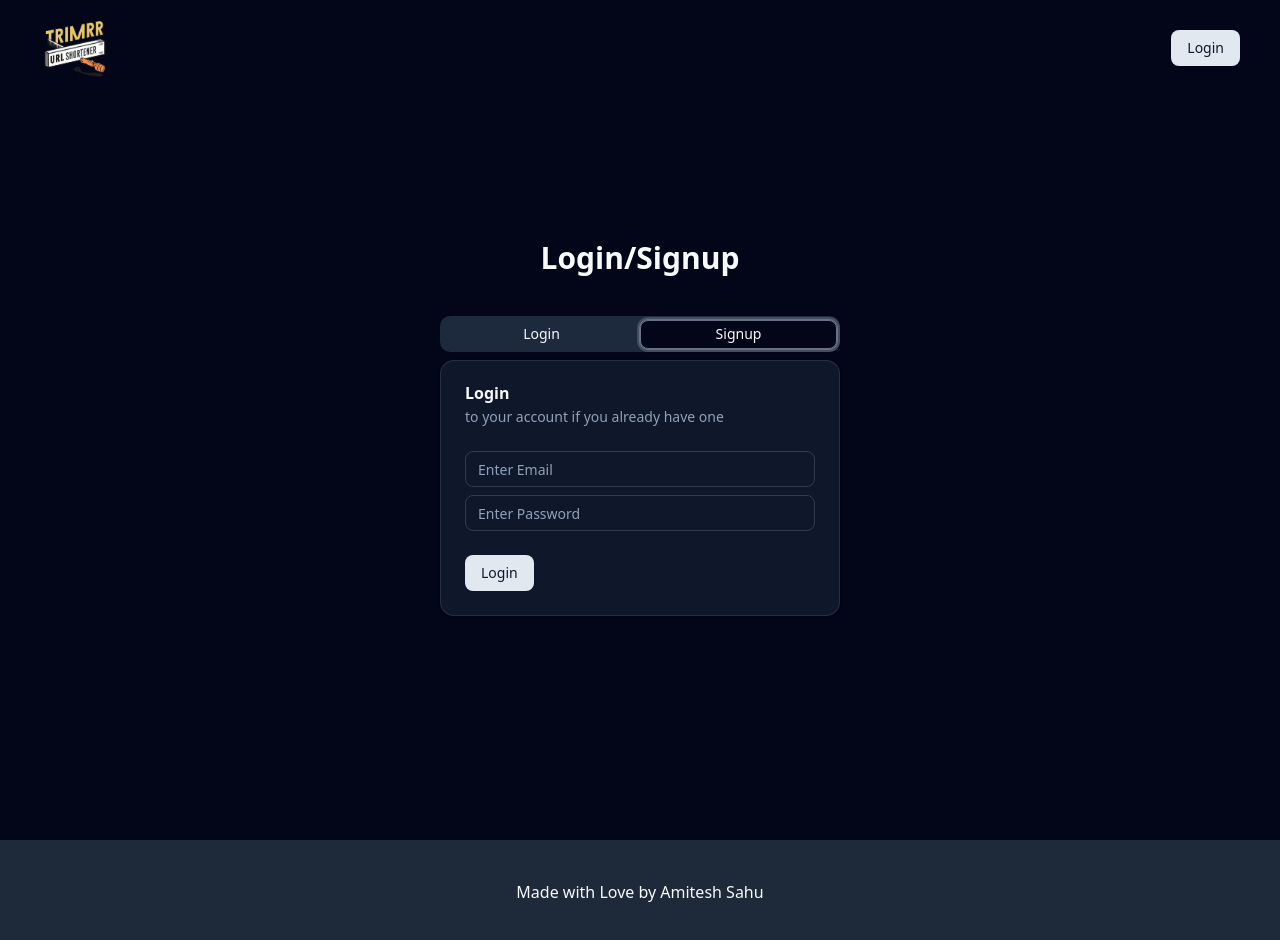
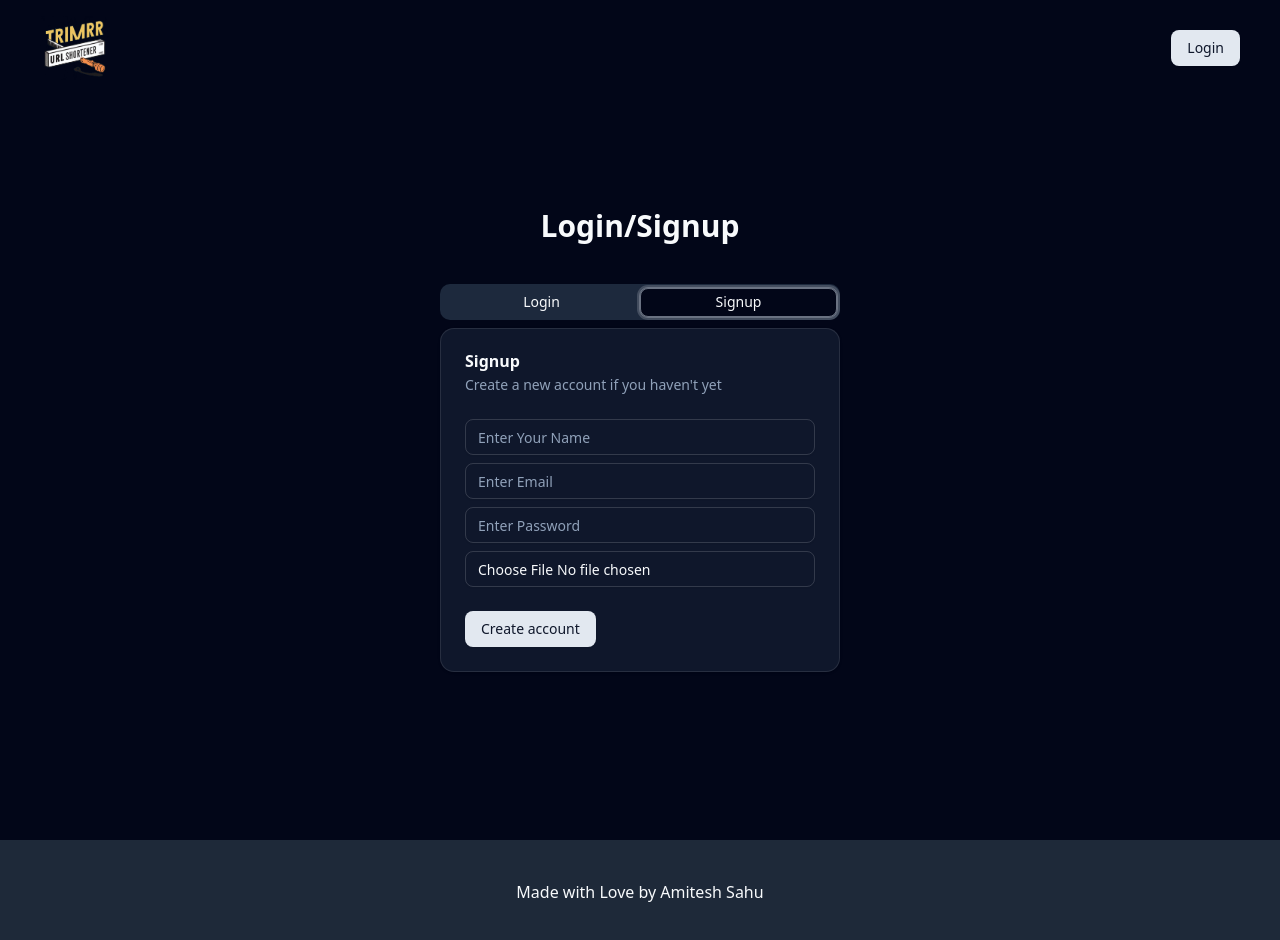
Before and after one commit to AmiteshSahu31/URL-Shortener, a React (Vite) app: page /auth in a window 1280 px wide. Both pictures are taken after a click on the tab "Signup". Shown: the top 940 px of the page. Built offline with nearby package versions, Linux system fonts and the light colour scheme; no server answers.

Commit message:
signup UI and protected routes

```diff
--- a/src/App.jsx
+++ b/src/App.jsx
@@ -8,6 +8,7 @@ import RedirectLink from './pages/RedirectLink'
 import AppLayout from './layouts/app-layout'
 import ErrorPage from './pages/ErrorPage'
 import UrlProvider from './context'
+import RequireAuth from './components/require-auth'
 
 
 const router= createBrowserRouter([{
@@ -19,7 +20,7 @@ const router= createBrowserRouter([{
     },
     {
       path:'/dashboard',
-      element:<Dashboard/>
+      element: <RequireAuth><Dashboard/></RequireAuth>
     },
     {
       path:'/auth',
@@ -27,7 +28,7 @@ const router= createBrowserRouter([{
     },
     {
       path:'/link/:id',
-      element:<Link/>
+      element:<RequireAuth><Link/></RequireAuth>
     },
     {
       path:'/:id',
--- a/src/components/header.jsx
+++ b/src/components/header.jsx
@@ -11,13 +11,21 @@ import {
   } from "@/components/ui/dropdown-menu"
 import { Avatar, AvatarFallback, AvatarImage } from "@/components/ui/avatar"
 import { LinkIcon, LogOut } from 'lucide-react'
+import { UrlState } from '@/context'
+import useFetch from '@/hooks/useFetch'
+import { logout } from '@/db/apiAuth'
+import { BarLoader } from 'react-spinners'
 
 
 
 const Header = () => {
     const navigate= useNavigate();
-    const user=false;
+    const {user, fetchUser}=UrlState();
+
+    const {loading,fn:fnLogout}=useFetch(logout);
+
   return (
+    <>
     <nav className='py-4 px-10 flex justify-between items-center'>
         <Link>
           <img src="/logo.png" alt="Trimmr logo" className='h-16' />
@@ -28,23 +36,33 @@ const Header = () => {
             : <DropdownMenu>
             <DropdownMenuTrigger>
             <Avatar>
-                <AvatarImage src="https://github.com/shadcn.png" className={"rounded-full overflow-hidden w-10"} />
+                <AvatarImage src={user?.user_metadata?.profile_pic} className={"rounded-full overflow-hidden w-10"} />
                 <AvatarFallback>AS</AvatarFallback>
             </Avatar>
             </DropdownMenuTrigger>
             <DropdownMenuContent>
-              <DropdownMenuLabel>Amitesh Sahu</DropdownMenuLabel>
+              <DropdownMenuLabel>{user?.user_metadata?.name}</DropdownMenuLabel>
               <DropdownMenuSeparator />
               <DropdownMenuItem><LinkIcon className='size-4'/>My Links</DropdownMenuItem>
               <DropdownMenuItem className="text-red-400">
-                <LogOut className="size-4"/><span>Logout</span></DropdownMenuItem>
+                <LogOut className="size-4"/>
+                <span onClick={() => {
+                  fnLogout().then(() => {
+                    fetchUser();
+                    navigate("/");
+                  })
+                }}>
+                  Logout
+                </span>
+                </DropdownMenuItem>
             </DropdownMenuContent>
           </DropdownMenu>
            }
 
         </div>
-
     </nav>
+    {loading && <BarLoader width={"100%"} color="#36d7b7" className='mb-4' />}
+    </>
   )
 }
 
--- /dev/null
+++ b/src/components/require-auth.jsx
@@ -0,0 +1,20 @@
+import React from 'react'
+import { useNavigate } from 'react-router-dom';
+import { UrlState } from '@/context';
+import { useEffect } from 'react';
+import { BarLoader } from 'react-spinners';
+
+const RequireAuth = ({children}) => {
+  const navigate= useNavigate();
+  const {isAuthenticated, loading} = UrlState();
+
+  useEffect(() => {
+    if (!isAuthenticated && !loading) navigate("/auth");
+  }, [isAuthenticated, loading]);
+
+if (loading) return <BarLoader width={"100%"} color="#36d7b7" />;
+
+if (isAuthenticated) return children;
+}
+
+export default RequireAuth;
--- a/src/components/signup.jsx
+++ b/src/components/signup.jsx
@@ -12,7 +12,7 @@ import {useNavigate, useSearchParams} from "react-router-dom";
 import {useEffect, useState} from "react";
 import * as Yup from "yup";
 import Error from "./error";
-import { login } from "@/db/apiAuth";
+import { signup } from "@/db/apiAuth";
 import {BeatLoader} from "react-spinners";
 import useFetch from "@/hooks/useFetch";
 import { UrlState } from "@/context";
@@ -25,19 +25,21 @@ const Signup = () => {
 
   const [errors, setErrors] = useState({});
   const [formData, setFormData] = useState({
+    name:"",
     email: "",
     password: "",
+    profile_pic:null,
   });
 
   const handleInputChange = (e) => {
-    const {name, value} = e.target;
+    const {name, value, files} = e.target;
     setFormData((prevState) => ({
       ...prevState,
-      [name]: value,
+      [name]: files? files[0] : value,
     }));
   };
 
-  const {loading, error, fn: fnLogin, data} = useFetch(login, formData);
+  const {loading, error, fn: fnSignup, data} = useFetch(signup, formData);
    const {fetchUser} = UrlState();
 
   useEffect(() => {
@@ -47,22 +49,24 @@ const Signup = () => {
       navigate(`/dashboard?${longLink ? `createNew=${longLink}` : ""}`);
     }
     //  eslint-disable-next-line react-hooks/exhaustive-deps
-  }, [error, data]);
+  }, [error,loading]);
 
-  const handleLogin = async () => {
+  const handleSignup = async () => {
     setErrors([]);
     try {
       const schema = Yup.object().shape({
+        name: Yup.string().required("Name is required"),
         email: Yup.string()
           .email("Invalid email")
           .required("Email is required"),
         password: Yup.string()
           .min(6, "Password must be at least 6 characters")
           .required("Password is required"),
+        profile_pic: Yup.mixed().required("Profile picture is required"),
       });
 
       await schema.validate(formData, {abortEarly: false});
-      await fnLogin();
+      await fnSignup();
 
     } catch (e) {
       const newErrors = {};
@@ -78,13 +82,22 @@ const Signup = () => {
   return (
     <Card>
       <CardHeader>
-        <CardTitle>Login</CardTitle>
+        <CardTitle>Signup</CardTitle>
         <CardDescription>
-          to your account if you already have one
+          Create a new account if you haven't yet
         </CardDescription>
         {error && <Error message={error.message} />}
       </CardHeader>
       <CardContent className="space-y-2">
+      <div className="space-y-1">
+          <Input
+            name="name"
+            type="text"
+            placeholder="Enter Your Name"
+            onChange={handleInputChange}
+          />
+        </div>
+        {errors.name && <Error message={errors.name} />}
         <div className="space-y-1">
           <Input
             name="email"
@@ -103,10 +116,19 @@ const Signup = () => {
           />
         </div>
         {errors.password && <Error message={errors.password} />}
+        <div className="space-y-1">
+          <Input
+            name="profile_pic"
+            type="file"
+            accept="image/*"
+            onChange={handleInputChange}
+          />
+        </div>
+        {errors.profile_pic && <Error message={errors.profile_pic} />}
       </CardContent>
       <CardFooter>
-        <Button onClick={handleLogin}>
-          {loading ? <BeatLoader size={10} color="#36d7b7" /> : "Login"}
+        <Button onClick={handleSignup}>
+          {loading ? <BeatLoader size={10} color="#36d7b7" /> : "Create account"}
         </Button>
       </CardFooter>
     </Card>
--- a/src/context.jsx
+++ b/src/context.jsx
@@ -6,13 +6,13 @@ const UrlContext= createContext();
 
 const UrlProvider=({children})=>{
     const {data:user, loading, fn:fetchUser, error}=useFetch(getCurrentUser);
-    const isAuthenaticated= user?.role === "authenticated" ;
+    const isAuthenticated= user?.role === "authenticated" ;
 
     useEffect(() => {
         fetchUser();
     },[])
     return (
-        <UrlContext.Provider value={{user, loading, isAuthenaticated, error, fetchUser}}>{children}</UrlContext.Provider>
+        <UrlContext.Provider value={{user, loading, isAuthenticated, error, fetchUser}}>{children}</UrlContext.Provider>
     )
 };
  export const UrlState= () => {
--- a/src/db/apiAuth.js
+++ b/src/db/apiAuth.js
@@ -43,3 +43,10 @@ export async function signup({name,email,password,profile_pic}) {
     return data;
 
 }
+
+export async function logout() {
+    const {error}= await supabase.auth.signOut();
+
+    if(error) throw new Error(error.message);
+
+}
--- a/src/pages/Auth.jsx
+++ b/src/pages/Auth.jsx
@@ -1,16 +1,26 @@
-import React from 'react'
-import { useSearchParams } from 'react-router-dom'
+import React, { useEffect } from 'react'
+import { useNavigate, useSearchParams } from 'react-router-dom'
 import { Tabs, TabsContent, TabsList, TabsTrigger } from "@/components/ui/tabs"
 import Login from '@/components/login';
 import Signup from '@/components/signup';
+import { UrlState } from '@/context';
 
 
 const Auth = () => {
-  const [searchParams,setSearchParams]= useSearchParams();
+  const [searchParams]= useSearchParams();
+  const navigate= useNavigate();
+  const longLink = searchParams.get("createNew");
+
+  const {isAuthenticated,loading}=UrlState();
+
+  useEffect(() => {
+    if (isAuthenticated) navigate(`/dashboard?${longLink ? `createNew=${longLink}` : ""}`);
+  },[isAuthenticated,loading]);
+
   return (
-    <div className='mt-36 gap-10 flex items-center flex-col'>
+    <div className='mt-28 gap-10 flex items-center flex-col'>
      <h1 className='text-3xl font-extrabold'>
-     {searchParams.get("createNew") ? "Hold up Let's Login first" : "Login/Signup"}
+     {longLink ? "Hold up Let's Login first" : "Login/Signup"}
      </h1>
   <Tabs defaultValue="login" className="w-[400px] rounded-md">
   <TabsList className={"w-full grid grid-cols-2"}>
```
